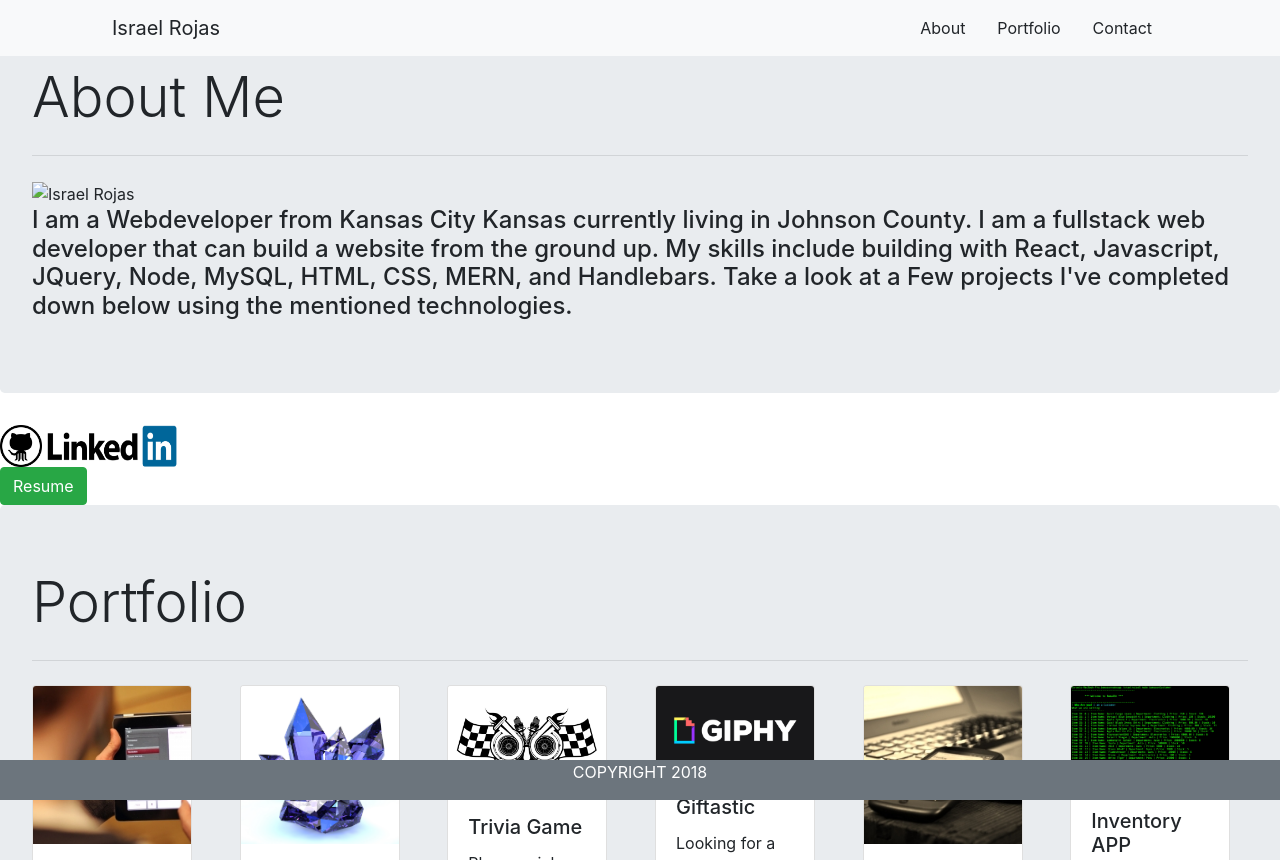
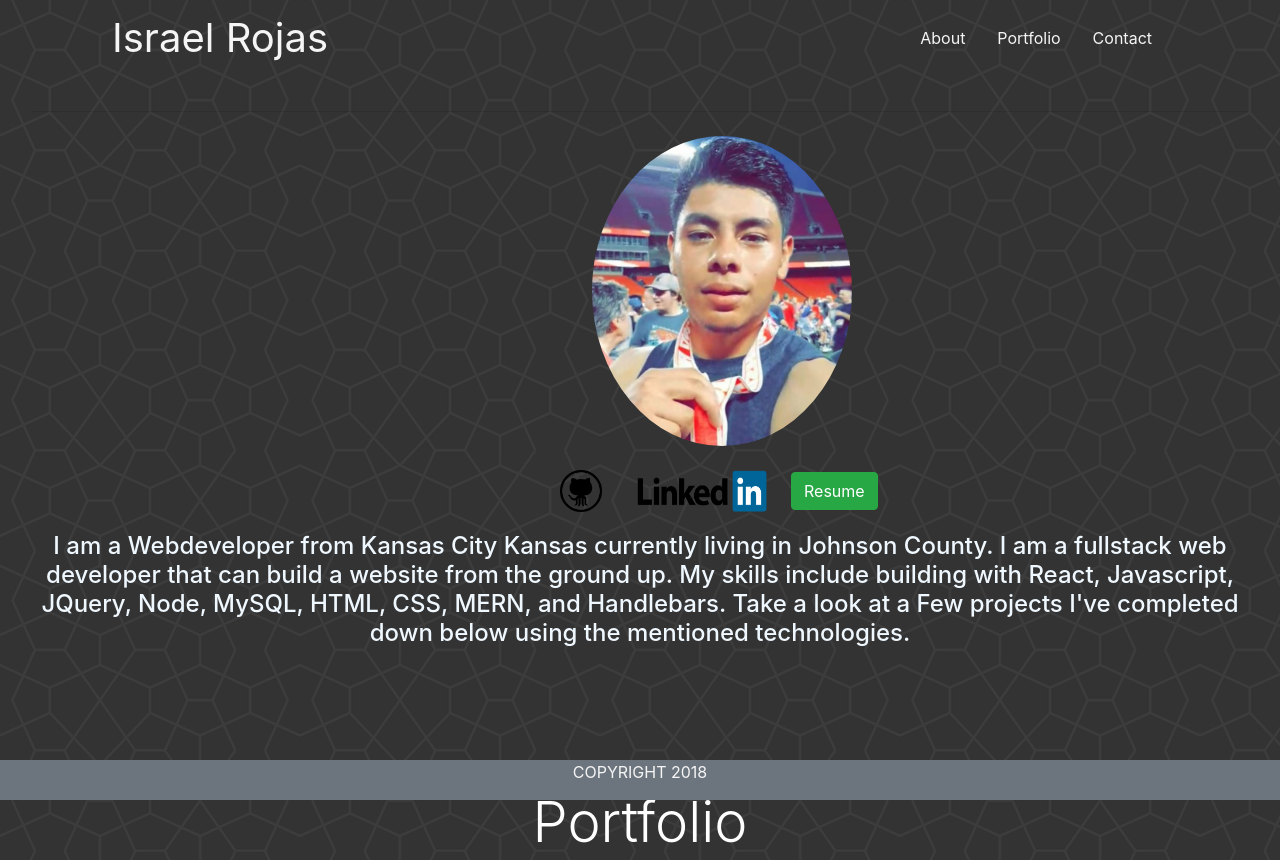
Before and after one commit to israelrjs/Bootstrap-Portfolio, a website: page Site/index.html in a window 1280 px wide. Shown: the top 860 px of the page. Drawn offline with nearby package versions, Linux system fonts and the light colour scheme; the site is published under a folder, as on GitHub Pages, so addresses that start at the root find nothing.

Commit message:
Updated paths

```diff
--- a/Site/assets/style.css
+++ b/Site/assets/style.css
@@ -1,10 +1,10 @@
 body {
-  background-image: url(/Background-images/congruent_outline.png);
+  background-image: url(../Background-images/congruent_outline.png);
   background-repeat: repeat;
   background-attachment: fixed;
 }
 .navbar.navbar-light.bg-light {
-  background-image: url(/Background-images/congruent_outline.png);
+  background-image: url(../Background-images/congruent_outline.png);
 }
 #name.navbar-brand.pl-5.ml-5 {
   font-size: 40px;
--- a/Site/index.html
+++ b/Site/index.html
@@ -10,7 +10,7 @@
       integrity="sha384-WskhaSGFgHYWDcbwN70/dfYBj47jz9qbsMId/iRN3ewGhXQFZCSftd1LZCfmhktB"
       crossorigin="anonymous"
     />
-    <link rel="stylesheet" href="/Site/assets/style.css" />
+    <link rel="stylesheet" href="../Site/assets/style.css" />
     <meta
       name="viewport"
       content="width=device-width, initial-scale=1, shrink-to-fit=no"
@@ -44,7 +44,7 @@
 
         <img
           id="me"
-          src="/Site/Background-images/IsraelRojas.png"
+          src="./Background-images/IsraelRojas.png"
           alt="Israel Rojas"
           width="260px"
           height="310px"
```
